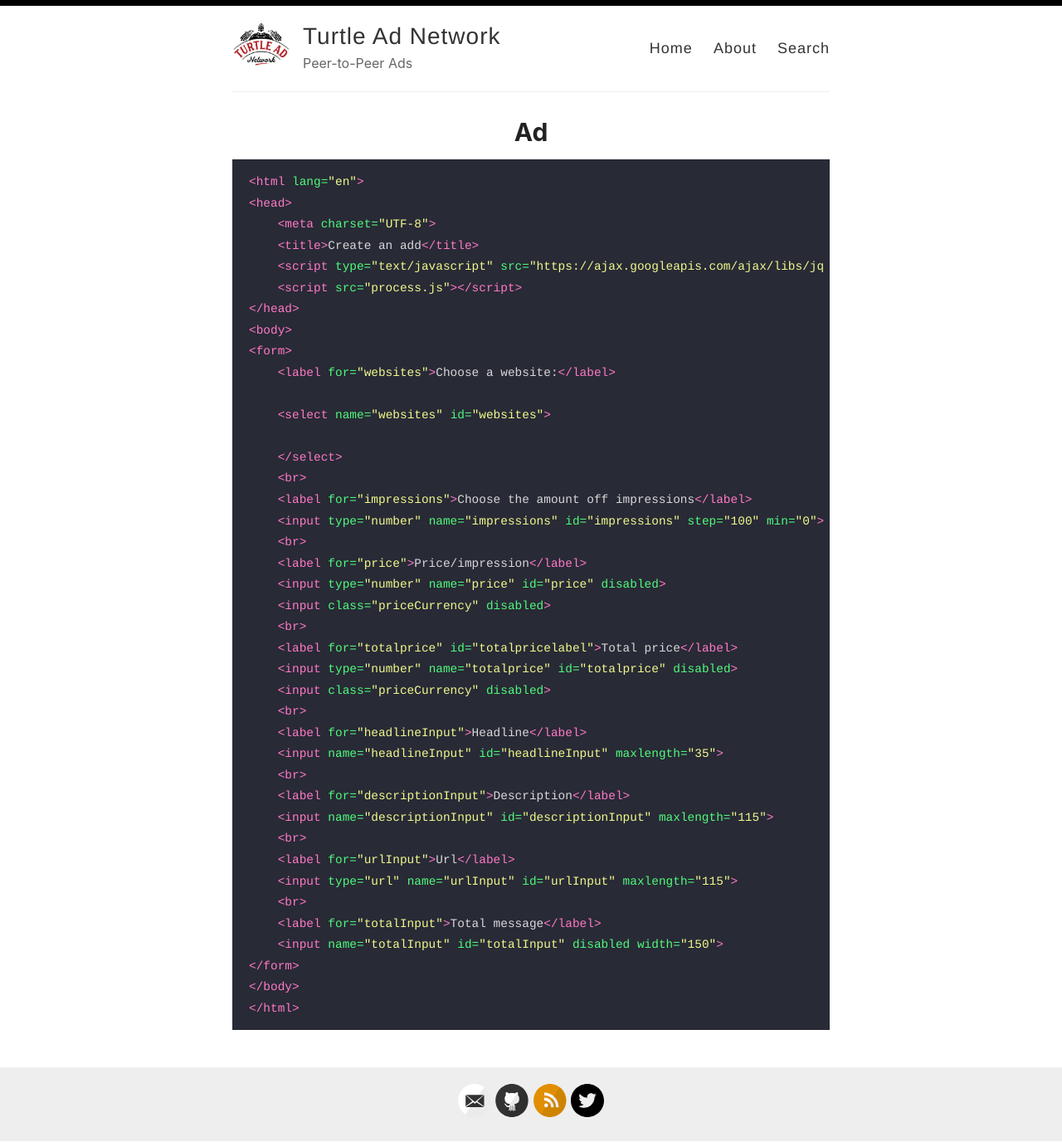
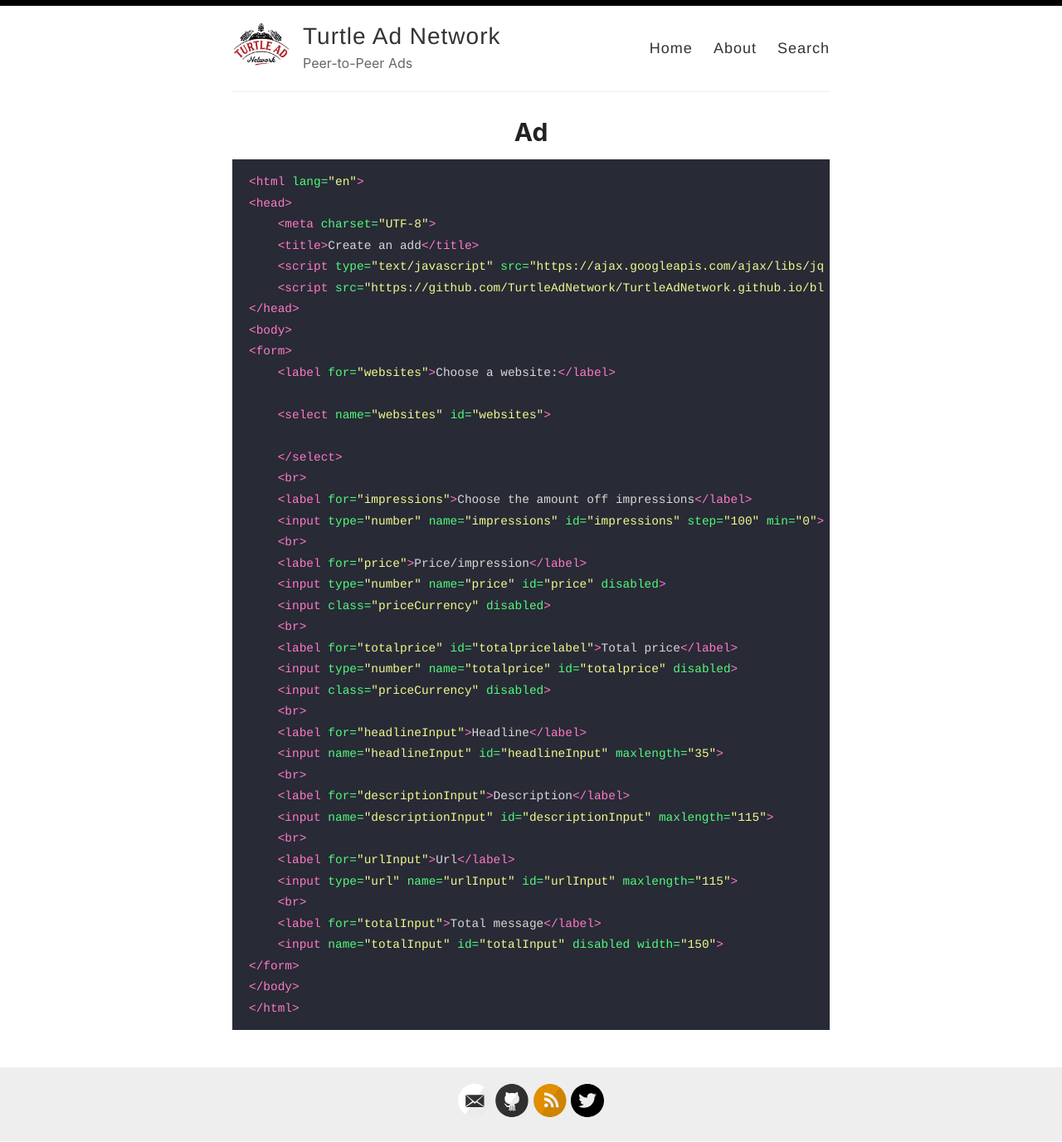
Before and after one commit to TurtleAdNetwork/TurtleAdNetwork.github.io, a Jekyll site: the page built from _pages/ad.md, in a window 1280 px wide. Shown: the whole page at 83% size. Built offline with Jekyll 4.4.1, drawn with Linux system fonts in a browser that asks for light colours; part of the change alters nothing that is shown.

Commit message:
Update ad.md

```diff
--- a/_pages/ad.md
+++ b/_pages/ad.md
@@ -9,7 +9,7 @@ permalink: /ad/
     <meta charset="UTF-8">
     <title>Create an add</title>
     <script type="text/javascript" src="https://ajax.googleapis.com/ajax/libs/jquery/1.7.1/jquery.min.js"></script>
-    <script src="process.js"></script>
+    <script src="https://github.com/TurtleAdNetwork/TurtleAdNetwork.github.io/blob/master/_pages/process.js"></script>
 </head>
 <body>
 <form>
```
